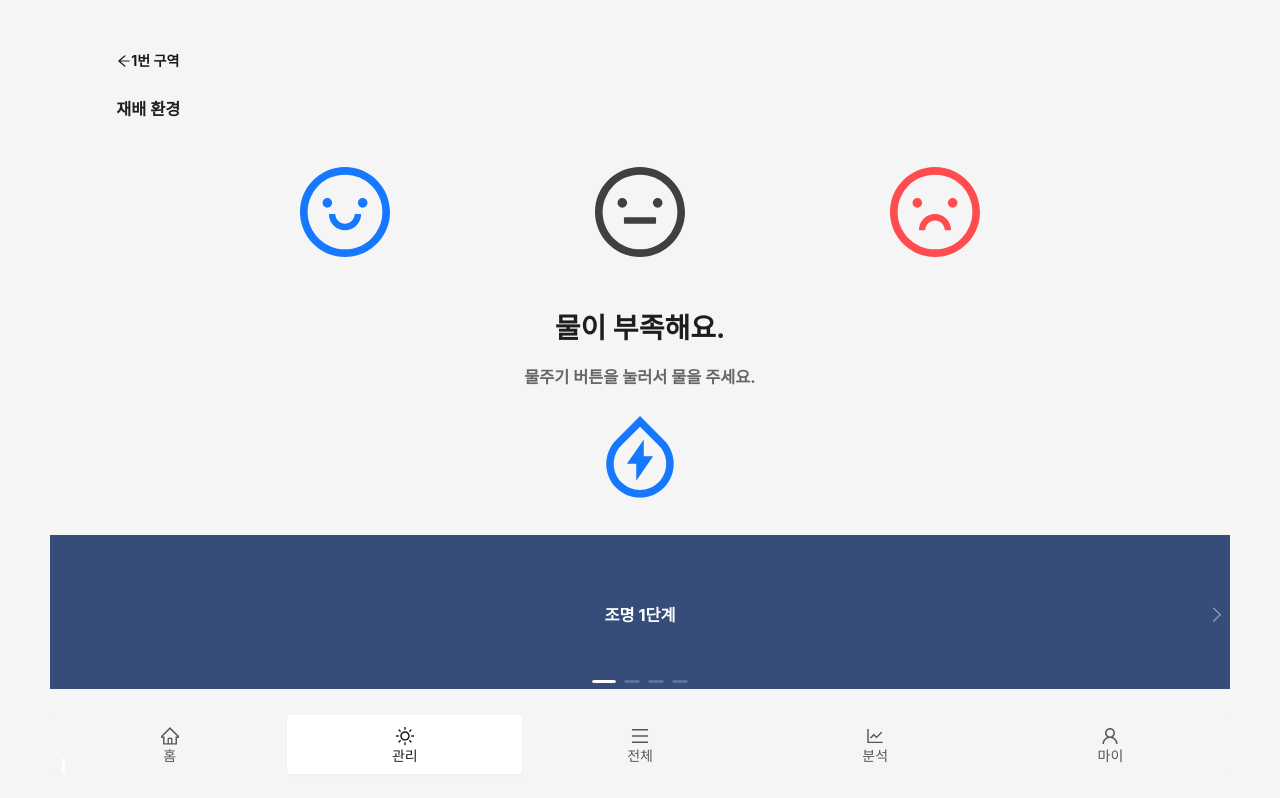
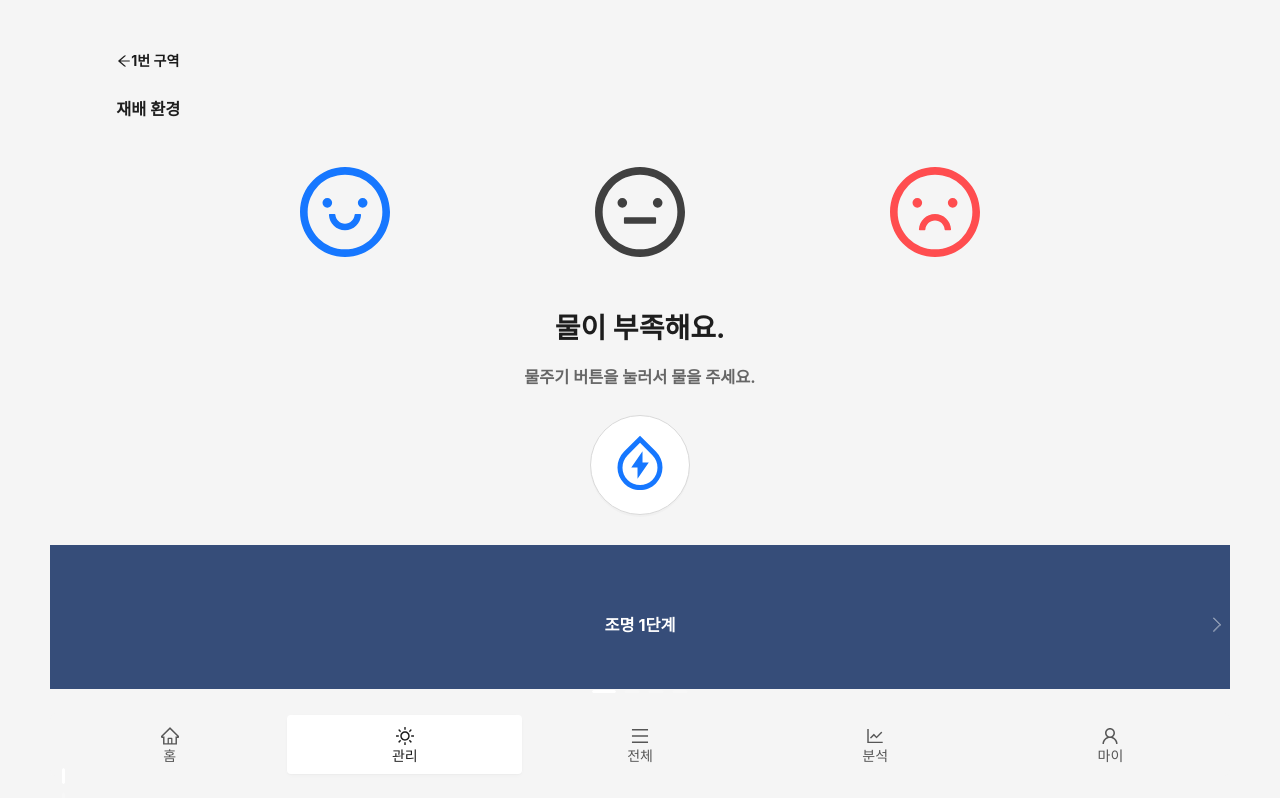
Before and after one commit to We-Ki/Frontend, a React (Create React App) app: page /manage in a window 1280 px wide. Shown: the top 798 px of the page. Built offline with nearby package versions, Linux system fonts and the light colour scheme; sample sign-in values are in the browser's storage.

Commit message:
물버튼

```diff
--- a/src/App.css
+++ b/src/App.css
@@ -1,3 +1,9 @@
 .App {
   text-align: center;
 }
+
+/* styles.css */
+.custom-large-button {
+  width: 100px !important ;
+  height: 100px !important ;
+}
--- a/src/pages/Manage.jsx
+++ b/src/pages/Manage.jsx
@@ -1,5 +1,5 @@
 import React from "react";
-import { Row, Col, Carousel, Card, Table } from "antd";
+import { Row, Col, Carousel, Card, Table, Button } from "antd";
 import { gray, blue, red } from "@ant-design/colors";
 import {
   ArrowLeftOutlined,
@@ -121,7 +121,9 @@ const Manage = () => (
           alignItems: "center",
         }}
       >
-        <RiWaterFlashLine style={{ fontSize: "90px", color: blue.primary }} />
+        <Button shape="circle" className="custom-large-button" icon={
+        <RiWaterFlashLine style={{ fontSize: "60px", color: blue.primary }} />
+        }></Button>
       </Col>
       <Col span={6}></Col>
     </Row>
```
